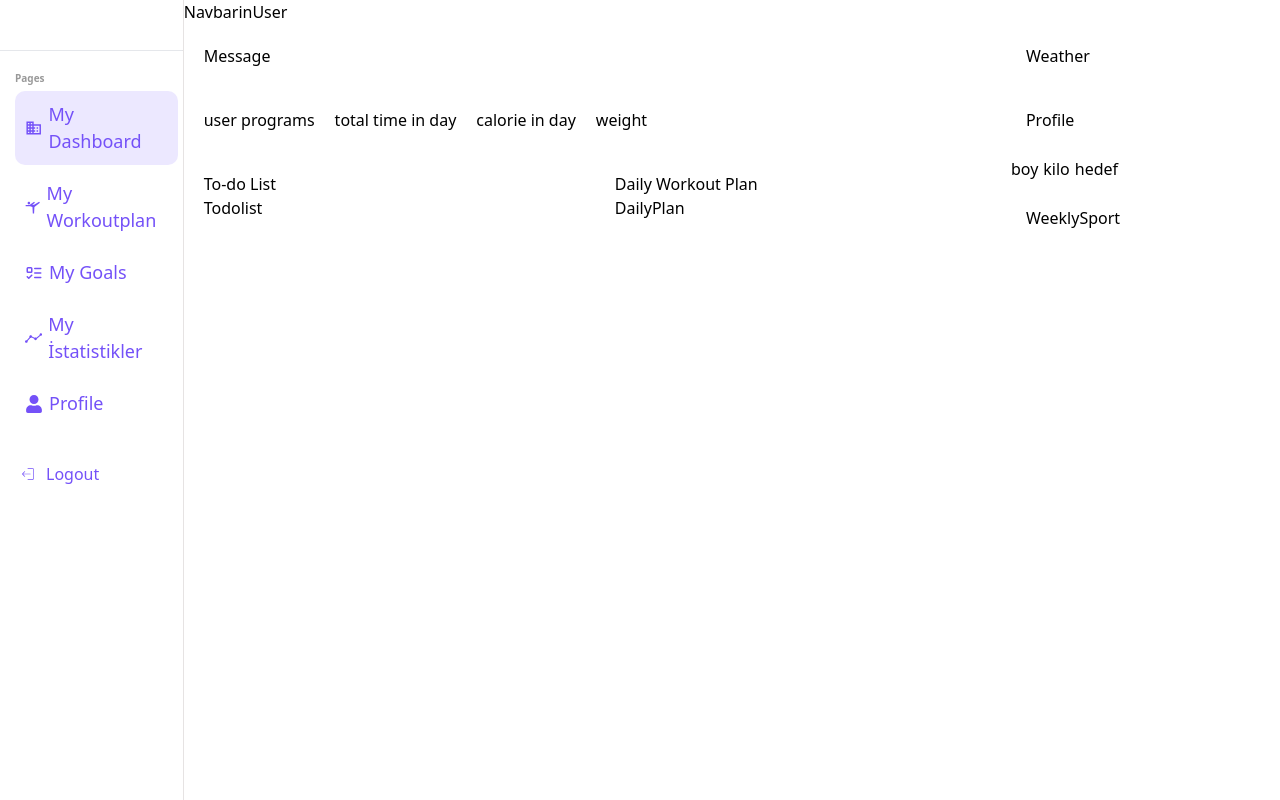
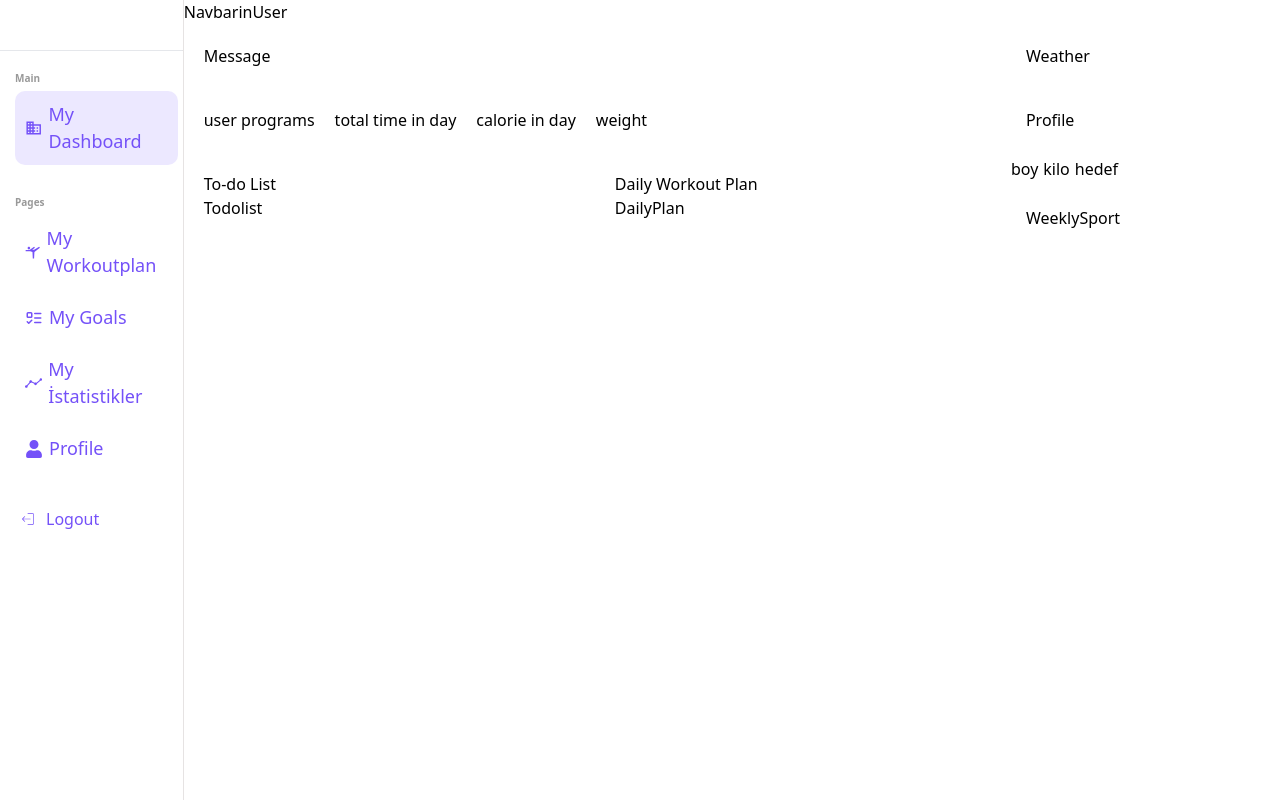
Before and after one commit to dilsad-erdogan/fitness-tracker, a React (Create React App) app in the folder client/: page /user in a window 1280 px wide. Built offline with nearby package versions, Linux system fonts and the light colour scheme; sample sign-in values are in the browser's storage.

Commit message:
folder design

```diff
--- a/client/src/App.tsx
+++ b/client/src/App.tsx
@@ -1,8 +1,8 @@
 import LoginForm from './pages/login/LoginForm';
 import RegisterForm from './pages/register/RegisterForm';
 import FALoginForm from './pages/login/2FALoginForm';
-import AdminPanel from './pages/admin/AdminPanel';
-import UserPanel from './pages/user/UserPanel';
+import AdminPanel from './pages/admin/main/AdminPanel';
+import UserPanel from './pages/user/main/UserPanel';
 import { BrowserRouter as Router, Routes, Route, Navigate } from 'react-router-dom';
 
 const App = () => {
--- a/client/src/components/sidebar/SidebarinUser.jsx
+++ b/client/src/components/sidebar/SidebarinUser.jsx
@@ -10,13 +10,18 @@ import { Link, useNavigate } from 'react-router-dom';
 
 const menuItems = [
   {
-    title: "Pages",
+    title: "Main",
     list: [
       {
         title: "My Dashboard",
         path: "/user",
         icon: <MdDomain></MdDomain>
-      },
+      }
+    ]
+  },
+  {
+    title: "Pages",
+    list: [
       {
         title: "My Workoutplan",
         path: "/user/plan",
```
Also changed, not shown: client/src/pages/admin/main/AdminPanel.tsx (renamed from client/src/pages/admin/AdminPanel.tsx, +7 -7 lines), client/src/pages/user/main/UserPanel.tsx (renamed from client/src/pages/user/UserPanel.tsx, +11 -11 lines).
